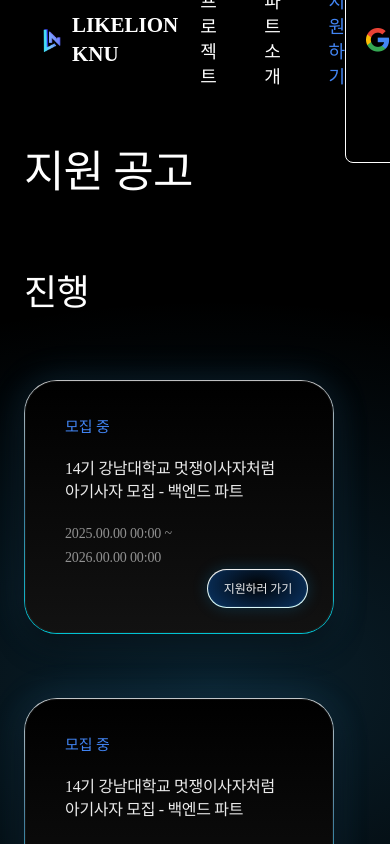
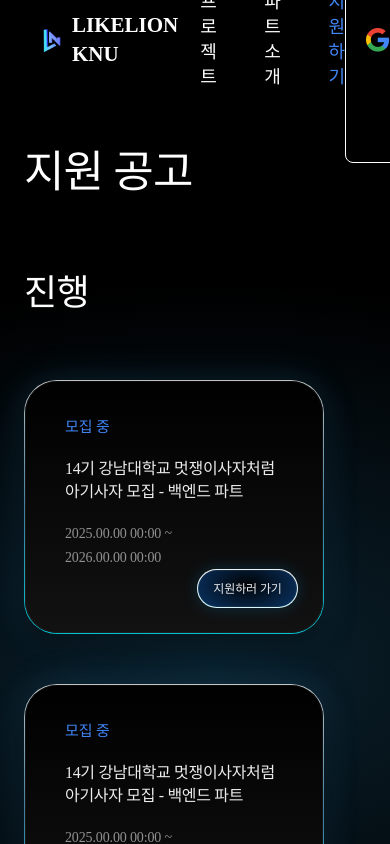
Before and after one commit to likelionknu/apply-page-client, a React (Vite) app: page /apply in a window 390 px wide. Shown: the top 844 px of the page. Built offline with nearby package versions, Linux system fonts and the light colour scheme; a web font is replaced by a local one.

Commit message:
padding 수정
- padding 값 수정
- column 값 수정

```diff
--- a/src/features/apply/ApplyPage.tsx
+++ b/src/features/apply/ApplyPage.tsx
@@ -123,6 +123,7 @@ export default function ApplyNoticePage() {
       <Header />
 
       <main className="apply-page__content">
+        <div className="apply-page__container">
           <h1 className="apply-page__title">지원 공고</h1>
 
           <section className="apply-section">
@@ -144,7 +145,9 @@ export default function ApplyNoticePage() {
               ))}
             </div>
           </section>
+        </div>
       </main>
+
       <Footer />
     </div>
   );
--- a/src/features/apply/apply.css
+++ b/src/features/apply/apply.css
@@ -13,21 +13,26 @@
   padding-left: 0px;
   padding-right: 0px;
   padding-bottom: 80px;
+}
+
+.apply-page__container {
   max-width: 1440px;
-  margin: 0 auto;
-
+  margin: 0 auto;          /* 가운데 정렬 */
+  padding-left: 48px;     /* 원하는 좌우 패딩 */
+  padding-right: 48px;
   width: 100%;
   box-sizing: border-box;
 }
 
 @media (max-width: 1200px) {
-  .apply-page__content {
+  .apply-page__container {
     padding-left: 56px;
     padding-right: 56px;
   }
 }
+
 @media (max-width: 768px) {
-  .apply-page__content {
+  .apply-page__container {
     padding-left: 24px;
     padding-right: 24px;
   }
@@ -52,9 +57,9 @@
 }
 .apply-grid {
   display: grid;
-  grid-template-columns: repeat(4, 310.4px);
-  column-gap: 64px;
-  row-gap: 64px;
+  grid-template-columns: repeat(4, 300px);
+  column-gap: 48px;
+  row-gap: 50px;
   justify-content: center;
 }
 
@@ -70,7 +75,7 @@
 }
 
 .apply-card {
-  width: 310.4px;
+  width: 300px;
   height: 254px;
   border: 1px solid transparent;
   border-radius: 33px;
--- a/src/features/project/pages/project.css
+++ b/src/features/project/pages/project.css
@@ -65,6 +65,8 @@
   width: 100%;
   max-width: 1440px;
   margin: 0 auto;
+  padding-left: 48px;
+  padding-right: 48px;
 }
 
 .gen-chip {
@@ -159,7 +161,7 @@
 .project-grid {
   display: grid;
   grid-template-columns: repeat(3, 389.93px);
-  column-gap: 131.995px;
+  column-gap: 80px;
   row-gap: 96px;
 
   justify-content: center;
```
Lines whose indentation alone changed are shown as unchanged.
